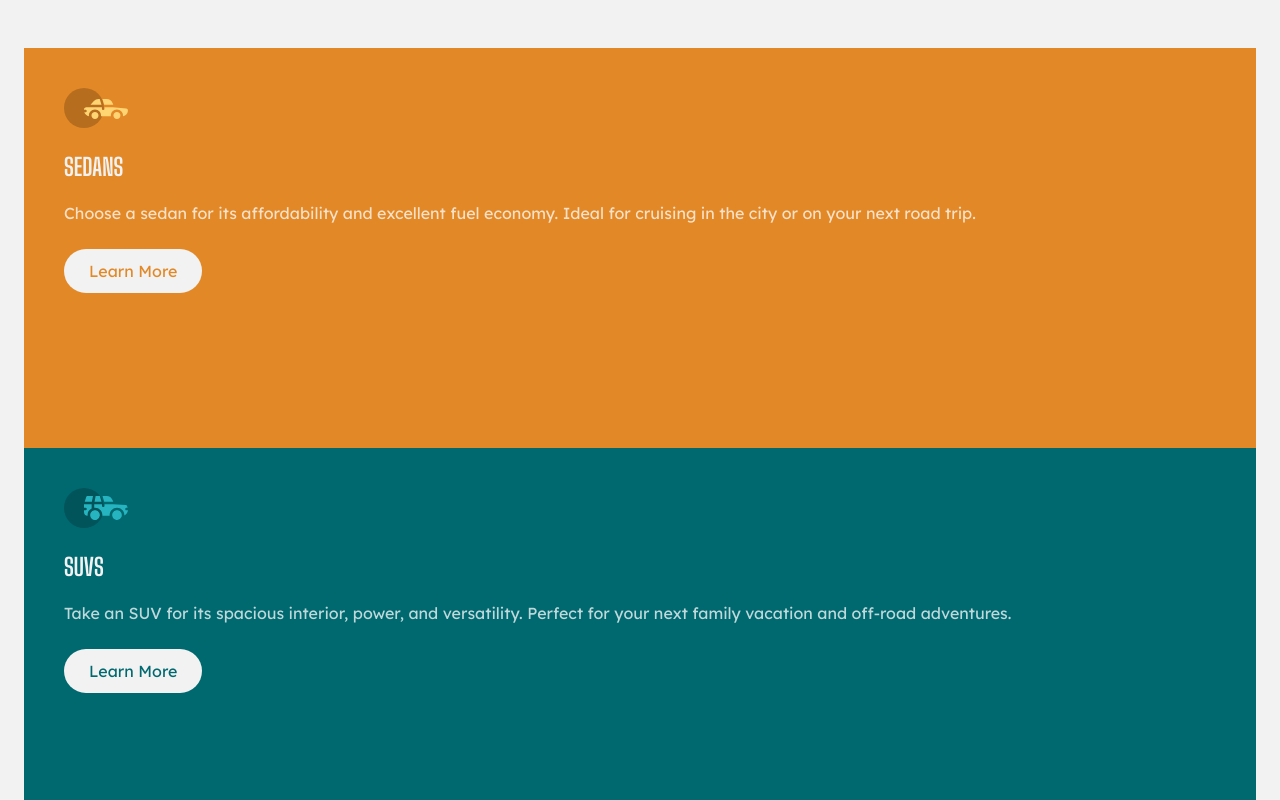
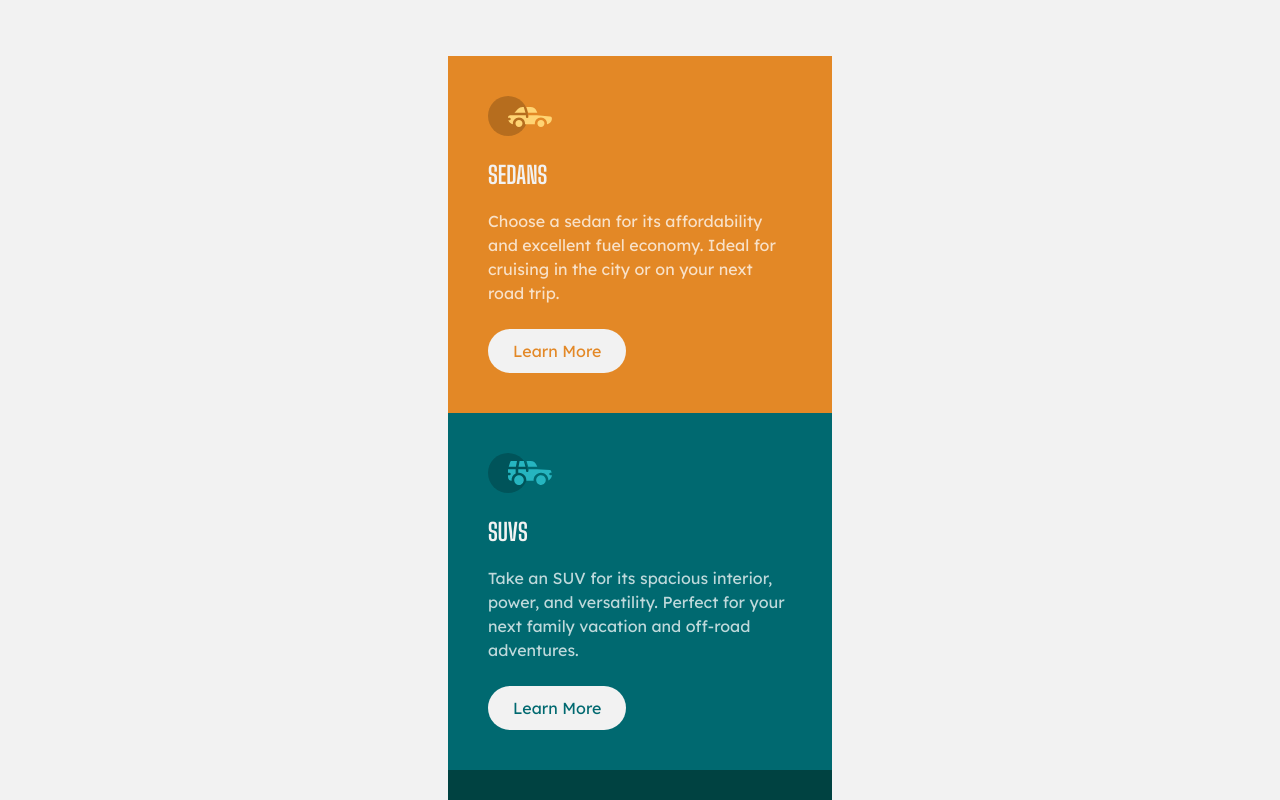
Before and after one commit to ewhite1999/3-column-preview-card-component-main, a plain HTML site: page index.html in a window 1280 px wide. Shown: the top 800 px of the page. Drawn offline with Linux system fonts and the light colour scheme.

Commit message:
centered cards

```diff
--- a/style.css
+++ b/style.css
@@ -18,8 +18,10 @@
 }
 main {
   color: var(--colour_paragraph);
-  margin: 3em 1em 1em 1em;
+  padding: 3em 1em 1em 1em;
   min-width: 240px;
+  max-width: 416px;
+  margin: auto;
 }
 
 #sedan {
@@ -41,7 +43,7 @@ main {
   background-color: var(--basically_white);
   padding: 12px 25px;
   border-radius: 50px;
-  margin-right: auto;
+  display: inline-block;
 }
 #sedan .learn_more {
   color: var(--bright_orange);
@@ -55,12 +57,8 @@ main {
 
 .card {
   padding: 2.5em;
-  min-height: 50vh;
 }
-.card_body {
-  display: flex;
-  flex-direction: column;
-}
+
 .desc {
   line-height: 1.5;
   margin: 0 0 1.5em 0;
```
